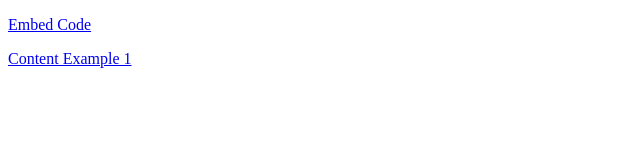
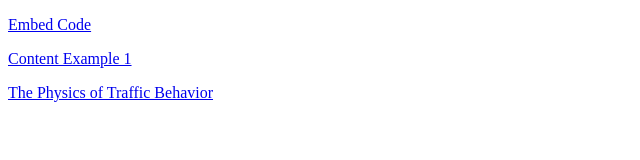
Before and after one commit to paviem/paviem.github.io, a plain HTML site: page index.html in a window 1280 px wide. Shown: the whole page, without its empty margins (0-640 px from the left). Drawn offline with Linux system fonts and the light colour scheme.

Commit message:
Update index.html

```diff
--- a/index.html
+++ b/index.html
@@ -3,7 +3,7 @@
 <body>
 	<p><a href="/embedcode.html">Embed Code</a></p>
 	<p><a href="/h5p-standalone-1.3.x/demo/content-example-1.html">Content Example 1</a></p>
-
+	<p><a href="/h5p-standalone-1.3.x/demo/The_Physics_of_Traffic_Behavior.html">The Physics of Traffic Behavior</a></p>
 
 
 </body>
```
